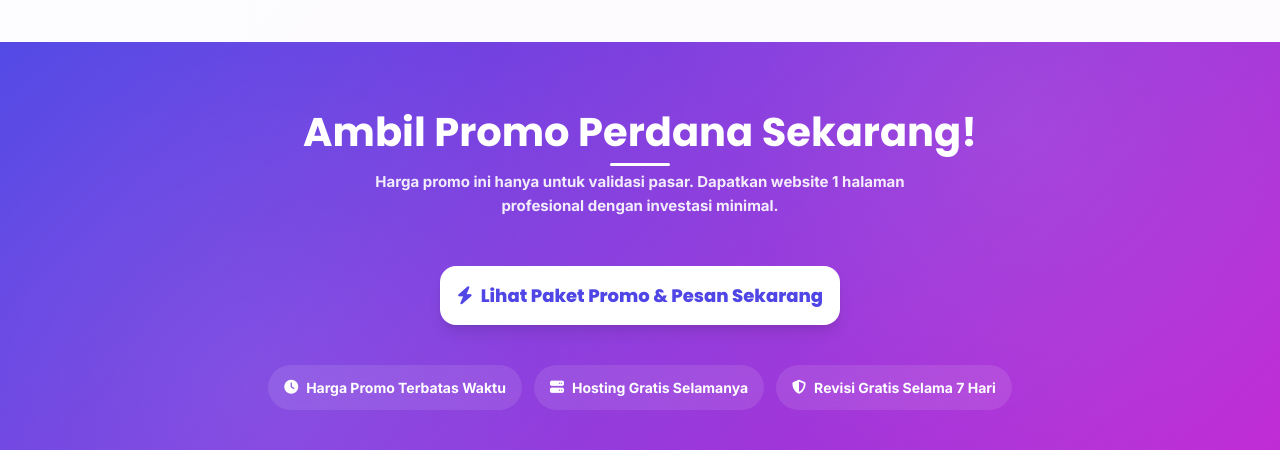
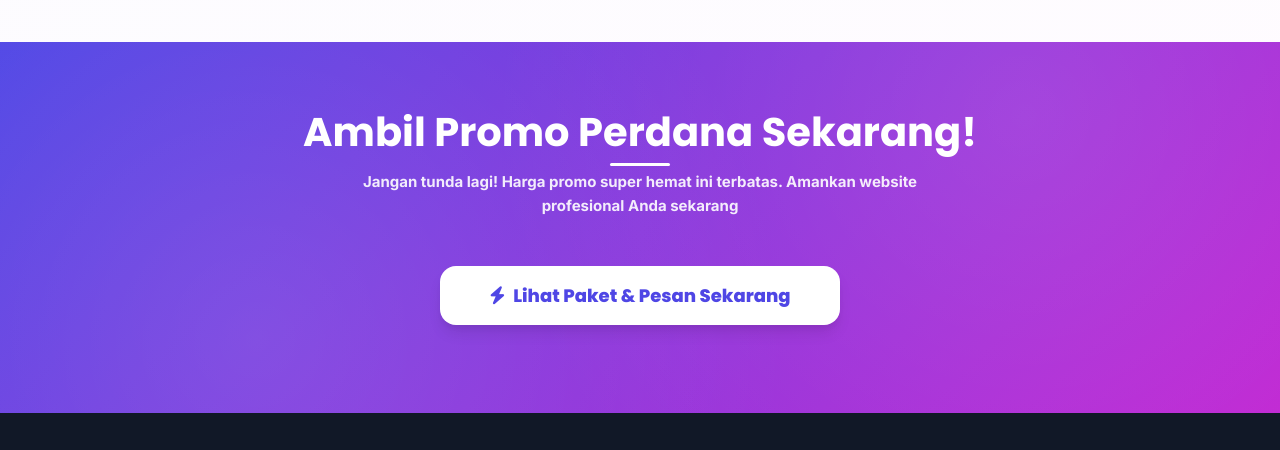
Before and after one commit to AhmadFaiz0/WebSipp-Ofc, a plain HTML site: page index.html in a window 1280 px wide. Shown: the part 5208-5658 px from the top of the page. Drawn offline with Linux system fonts and the light colour scheme.

Commit message:
Update index.html

```diff
--- a/index.html
+++ b/index.html
@@ -2409,28 +2409,13 @@
         <div class="container">
             <div class="section-header">
                 <h2 class="section-title">Ambil Promo Perdana Sekarang!</h2>
-                <p class="section-subtitle">Harga promo ini hanya untuk validasi pasar. Dapatkan website 1 halaman profesional dengan investasi minimal.</p>
+                <p class="section-subtitle">Jangan tunda lagi! Harga promo super hemat ini terbatas. Amankan website profesional Anda sekarang</p>
             </div>
 
             <div class="cta-content">
                 <a href="#pricing" class="btn cta-button-large" onclick="return scrollToForm()">
-                    <i class="fas fa-bolt"></i> Lihat Paket Promo & Pesan Sekarang
+                    <i class="fas fa-bolt"></i> Lihat Paket & Pesan Sekarang
                 </a>
-
-                <div class="guarantee-badges">
-                    <div class="guarantee-badge">
-                        <i class="fas fa-clock"></i>
-                        <span>Harga Promo Terbatas Waktu</span>
-                    </div>
-                    <div class="guarantee-badge">
-                        <i class="fas fa-server"></i>
-                        <span>Hosting Gratis Selamanya</span>
-                    </div>
-                    <div class="guarantee-badge">
-                        <i class="fas fa-shield-alt"></i>
-                        <span>Revisi Gratis Selama 7 Hari</span>
-                    </div>
-                </div>
             </div>
         </div>
     </section>
```
